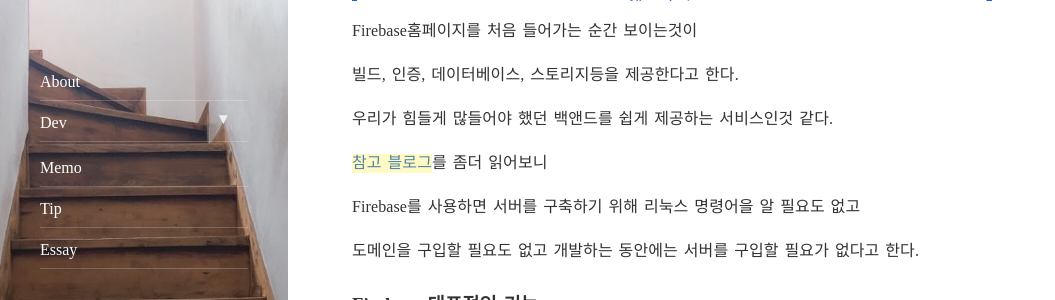
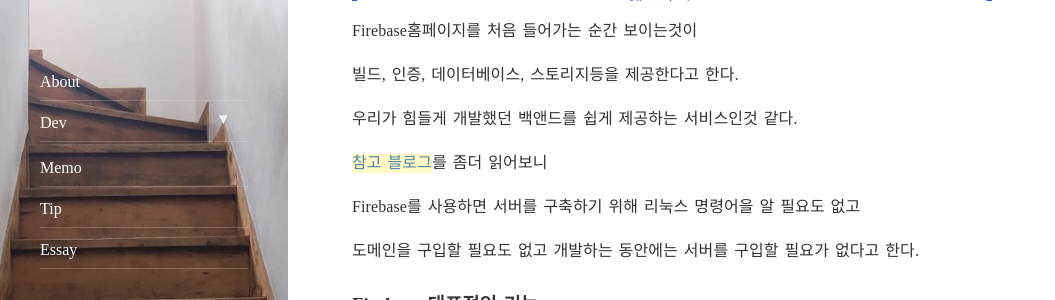
Before and after one commit to Chung10Kr/Chung10Kr.github.io, a Jekyll site: the page built from _posts/2021-04-10-chat.markdown, in a window 1280 px wide and 900 px high, scrolled down 1812 px. Shown: the part 150-450 px from the top of the window, without its empty margins (0-1055 px from the left). Built offline with Jekyll 4.4.1, drawn with Linux system fonts in a browser that asks for light colours; nearby versions of some CDN libraries; comment, search, counter and statistics services are not loaded.

Commit message:
about firebase update

```diff
--- a/_posts/2021-04-10-chat.markdown
+++ b/_posts/2021-04-10-chat.markdown
@@ -35,7 +35,7 @@ Firebase홈페이지를 처음 들어가는 순간 보이는것이
 
 빌드, 인증, 데이터베이스, 스토리지등을 제공한다고 한다.
 
-우리가 힘들게 많들어야 했던 백앤드를 쉽게 제공하는 서비스인것 같다.
+우리가 힘들게 개발했던 백앤드를 쉽게 제공하는 서비스인것 같다.
 
 [참고 블로그](https://beomseok95.tistory.com/106)를 좀더 읽어보니
 
```
